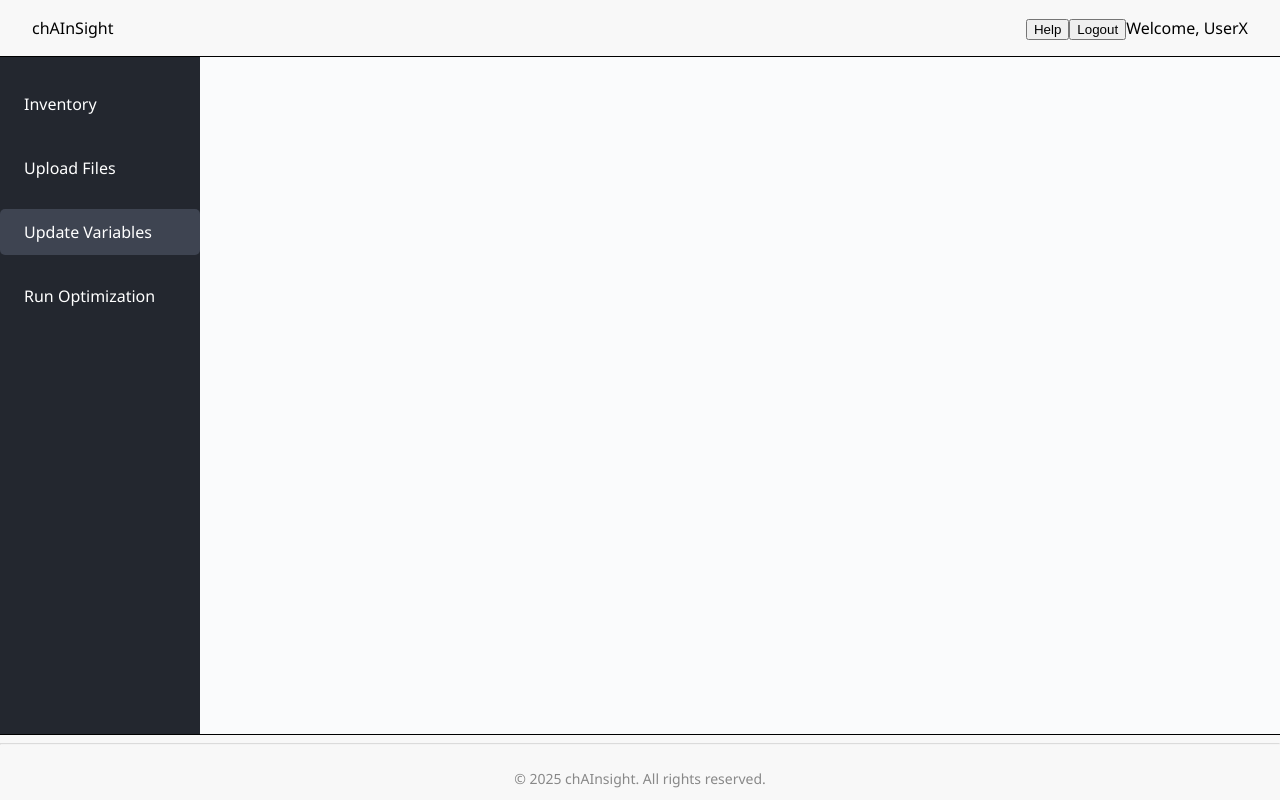
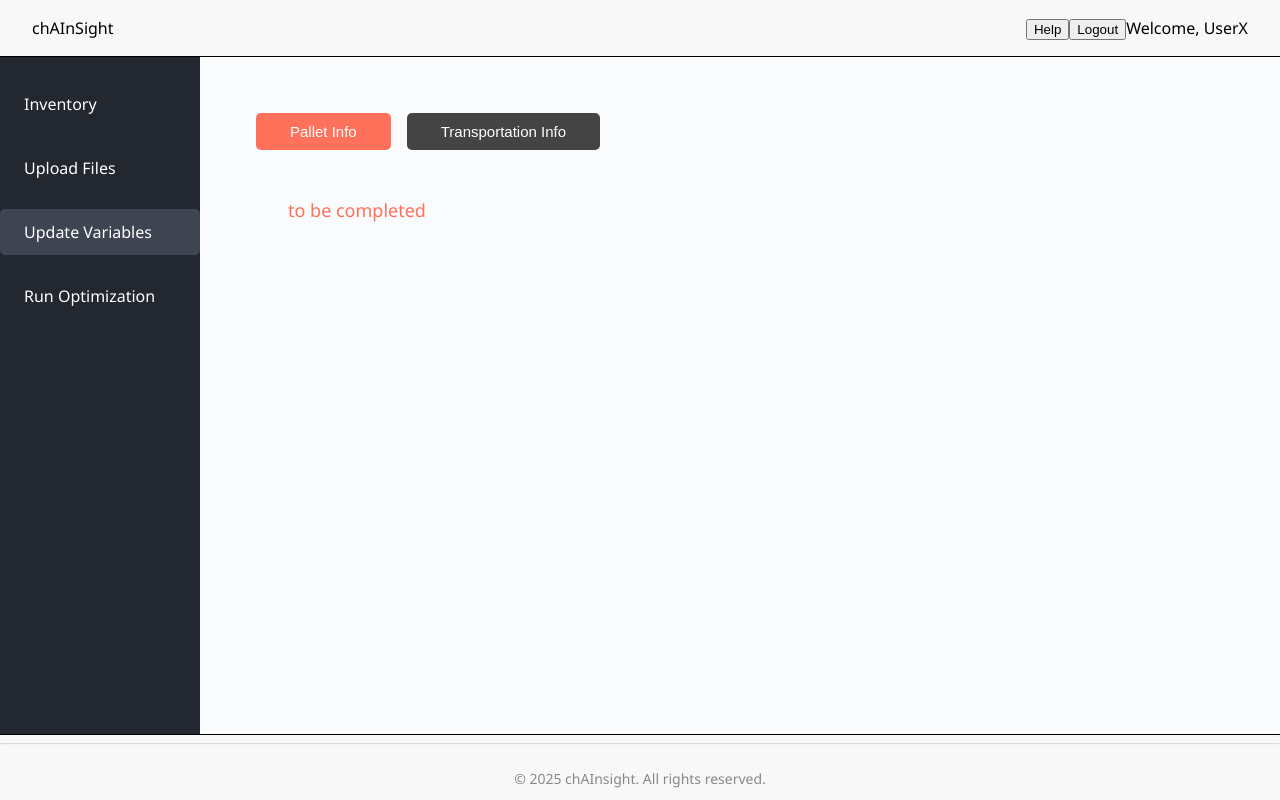
Before and after one commit to ilyasmert/chainsight, a React (Create React App) app in the folder chainsight_frontend/: page /variables in a window 1280 px wide. Built offline with nearby package versions, Linux system fonts and the light colour scheme.

Commit message:
SPRINT-8 : ITEM-1 [UI improvements: Update Variables page updated]

```diff
--- a/chainsight_frontend/src/pages/UpdateVariablesPage.js
+++ b/chainsight_frontend/src/pages/UpdateVariablesPage.js
@@ -1,4 +1,152 @@
+import React, { useState } from 'react';
+
+// Simple SVGs for visuals
+const truckSVG = (
+  <svg height="24" viewBox="0 0 24 24" style={{ marginRight: 8 }}><rect x="2" y="9" width="13" height="6" fill="#aaa"/><rect x="15" y="11" width="5" height="4" fill="#d63"/><circle cx="6" cy="17" r="2" fill="#333"/><circle cx="17" cy="17" r="2" fill="#333"/></svg>
+);
+const containerSVG = (
+  <svg height="24" viewBox="0 0 24 24" style={{ marginRight: 8 }}><rect x="4" y="10" width="16" height="6" fill="#1996f3"/><rect x="2" y="11" width="2" height="4" fill="#888"/><rect x="20" y="11" width="2" height="4" fill="#888"/></svg>
+);
+
+const defaultRows = [
+  { type: "Truck", icon: truckSVG, capacity: "400", transit: "3 days" },
+  { type: "Container", icon: containerSVG, capacity: "2000", transit: "8 days" },
+];
+
 const UpdateVariablesPage = () => {
-  return <div></div>;
+  const [activeTab, setActiveTab] = useState("pallet");
+  const [rows, setRows] = useState(defaultRows);
+  const [saved, setSaved] = useState(false);
+
+  const handleInputChange = (index, field, value) => {
+    const updated = [...rows];
+    updated[index][field] = value;
+    setRows(updated);
+    setSaved(false);
+  };
+
+  const handleSave = () => {
+    setSaved(true);
+    // In real use, call an API to persist data here
+    // For demo: print to console
+    console.log("Saved transportation info:", rows);
+  };
+
+  return (
+    <div style={{ padding: 24 }}>
+      {/* Tabs */}
+      <div style={{ display: "flex", gap: 16, marginBottom: 16 }}>
+        <button
+          onClick={() => setActiveTab("pallet")}
+          style={{
+            background: activeTab === "pallet" ? "#ff715b" : "#444",
+            color: "#fff",
+            border: "none",
+            borderRadius: 5,
+            fontSize: 15,
+            padding: "10px 34px",
+            cursor: "pointer",
+            fontWeight: 500
+          }}
+        >Pallet Info</button>
+        <button
+          onClick={() => setActiveTab("transportation")}
+          style={{
+            background: activeTab === "transportation" ? "#ff715b" : "#444",
+            color: "#fff",
+            border: "none",
+            borderRadius: 5,
+            fontSize: 15,
+            padding: "10px 34px",
+            cursor: "pointer",
+            fontWeight: 500
+          }}
+        >Transportation Info</button>
+      </div>
+
+      {/* Tab Content */}
+      <div>
+        {activeTab === "pallet" && (
+          <div style={{ fontSize: 18, fontWeight: 500, color: "#ff715b", padding: 32 }}>
+            to be completed
+          </div>
+        )}
+
+        {activeTab === "transportation" && (
+          <div style={{ maxWidth: 460, marginTop: 16, marginLeft: 4 }}>
+            <table style={{ width: "100%", borderCollapse: "collapse" }}>
+              <thead>
+                <tr style={{ background: "#fafafa" }}>
+                  <th style={{ border: "1px solid #bbb", padding: 10, fontSize: 15, fontWeight: 600 }}>Type</th>
+                  <th style={{ border: "1px solid #bbb", padding: 10, fontSize: 15, fontWeight: 600 }}>Capacity per week</th>
+                  <th style={{ border: "1px solid #bbb", padding: 10, fontSize: 15, fontWeight: 600 }}>Transit time</th>
+                </tr>
+              </thead>
+              <tbody>
+                {rows.map((row, i) => (
+                  <tr key={i}>
+                    <td style={{ border: "1px solid #bbb", padding: 10, display: "flex", alignItems: "center", fontSize: 15 }}>
+                      {row.icon}{row.type}
+                    </td>
+                    <td style={{ border: "1px solid #bbb", padding: 10, fontSize: 15 }}>
+                      <input
+                        type="text"
+                        value={row.capacity}
+                        style={{
+                          width: 80,
+                          padding: "6px",
+                          fontSize: 15,
+                          border: "1px solid #ccc",
+                          borderRadius: 4
+                        }}
+                        onChange={e => handleInputChange(i, "capacity", e.target.value)}
+                      />
+                    </td>
+                    <td style={{ border: "1px solid #bbb", padding: 10, fontSize: 15 }}>
+                      <input
+                        type="text"
+                        value={row.transit}
+                        style={{
+                          width: 80,
+                          padding: "6px",
+                          fontSize: 15,
+                          border: "1px solid #ccc",
+                          borderRadius: 4
+                        }}
+                        onChange={e => handleInputChange(i, "transit", e.target.value)}
+                      />
+                    </td>
+                  </tr>
+                ))}
+              </tbody>
+            </table>
+            <button
+              onClick={handleSave}
+              style={{
+                background: "#26B35B",
+                color: "#fff",
+                border: "none",
+                borderRadius: 5,
+                fontSize: 15,
+                padding: "8px 28px",
+                marginTop: 16,
+                marginBottom: 8,
+                cursor: "pointer",
+                fontWeight: 500,
+              }}
+            >
+              Save
+            </button>
+            {saved && (
+              <div style={{ color: "#26B35B", marginTop: 6, fontWeight: 500 }}>
+                Transportation info saved!
+              </div>
+            )}
+          </div>
+        )}
+      </div>
+    </div>
+  );
 };
+
 export default UpdateVariablesPage;
```
